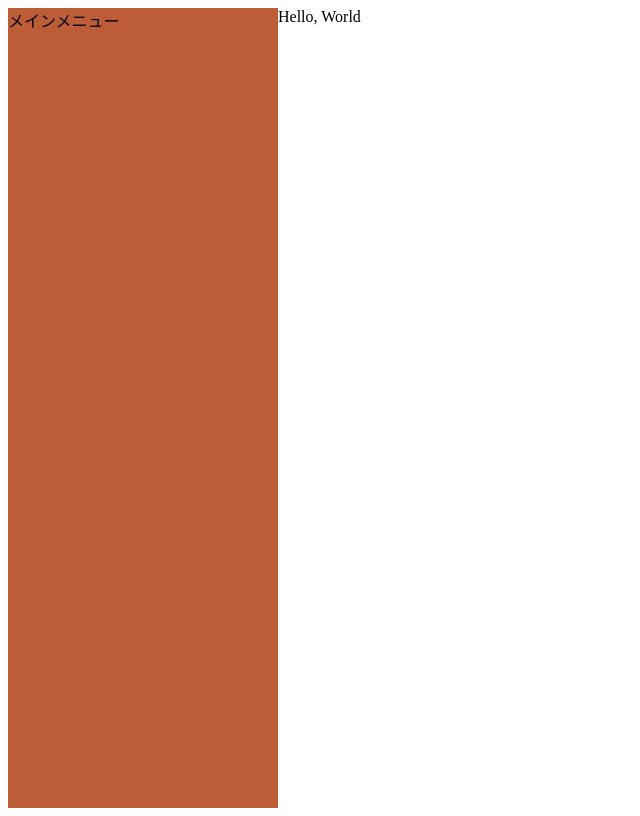
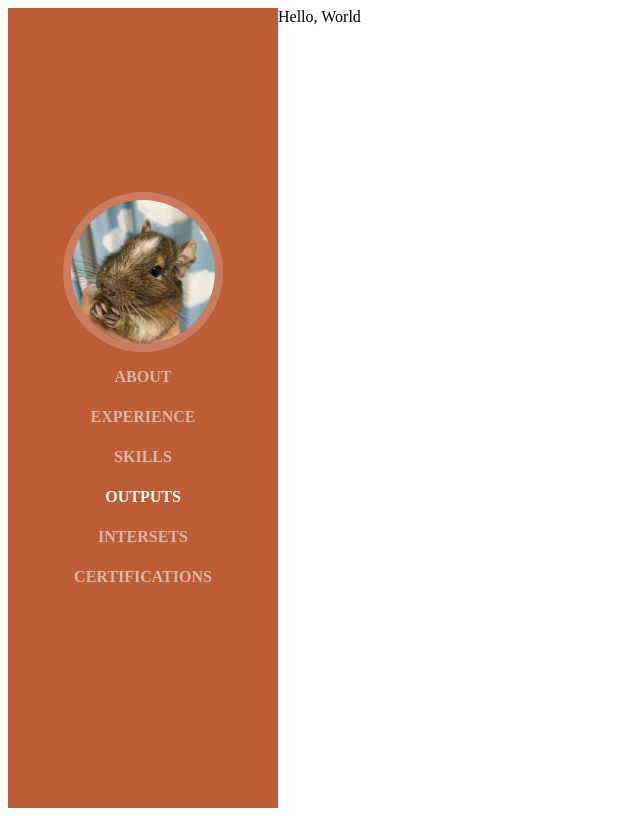
Before and after one commit to s-sasaki-0529/portfolio, a Next.js app: page / in a window 1280 px wide. Shown: the whole page, without its empty margins (0-640 px from the left). Built offline with nearby package versions, Linux system fonts and the light colour scheme.

Commit message:
PC用のサイドメニューのレイアウトを概ね完了

```diff
--- a/pages/_app.tsx
+++ b/pages/_app.tsx
@@ -1,10 +1,21 @@
 import 'modern-css-reset'
+import Image from 'next/image'
 
 function MyApp({ Component, pageProps }) {
   return (
     <>
       <div className="app">
-        <nav className="nav">メインメニュー</nav>
+        <nav className="nav">
+          <Image src="/icon.jpg" alt="icon_shingo_sasaki" className="icon" width={160} height={160} />
+          <ul className="menu">
+            <li className="menu-item">ABOUT</li>
+            <li className="menu-item">EXPERIENCE</li>
+            <li className="menu-item">SKILLS</li>
+            <li className="menu-item selected">OUTPUTS</li>
+            <li className="menu-item">INTERSETS</li>
+            <li className="menu-item">CERTIFICATIONS</li>
+          </ul>
+        </nav>
         <main className="main">
           <Component {...pageProps} />
         </main>
@@ -17,9 +28,32 @@ function MyApp({ Component, pageProps }) {
             flex-direction: row;
 
             .nav {
+              display: flex;
+              flex-direction: column;
+              justify-content: center;
+              align-items: center;
               min-width: 270px;
               height: 100vh;
               background-color: rgb(189, 93, 56);
+
+              :global(.icon) {
+                border: 0.5rem solid rgba(255, 255, 255, 0.2) !important;
+                border-radius: 50%;
+              }
+
+              .menu {
+                padding: 0;
+                text-align: center;
+                .menu-item {
+                  height: 40px;
+                  color: rgba(255, 255, 255, 0.55);
+                  font-weight: 800;
+                  list-style: none;
+                  &.selected {
+                    color: #fff;
+                  }
+                }
+              }
             }
             .main {
               width: 100%;
```
Also changed, not shown: public/icon.jpg (added).
